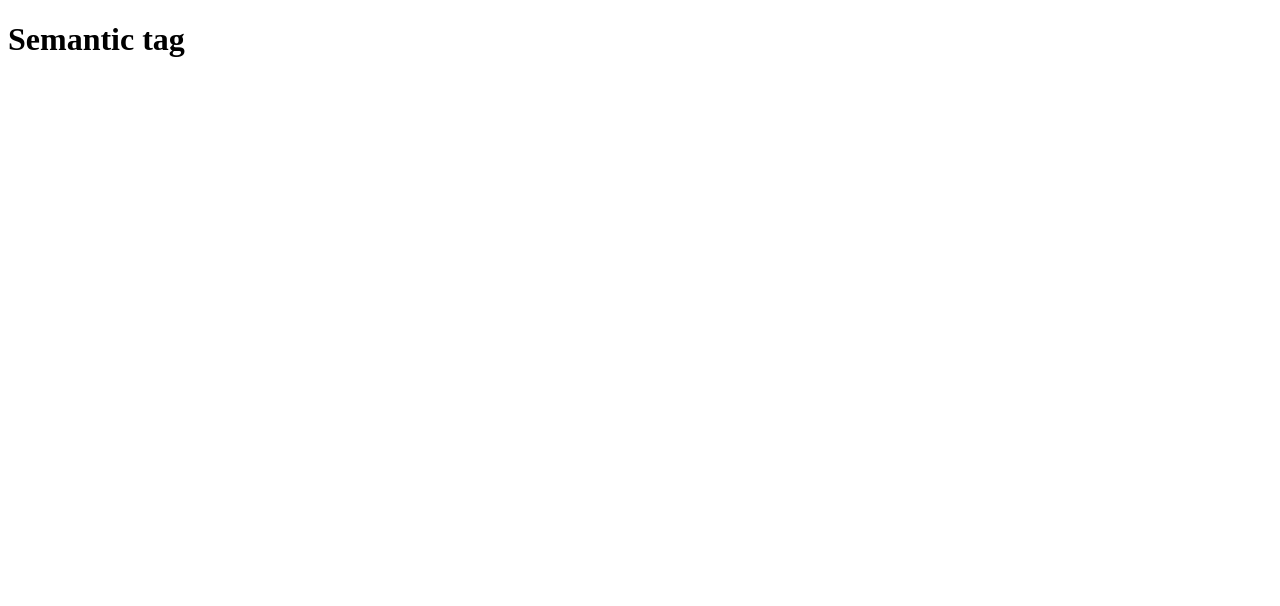
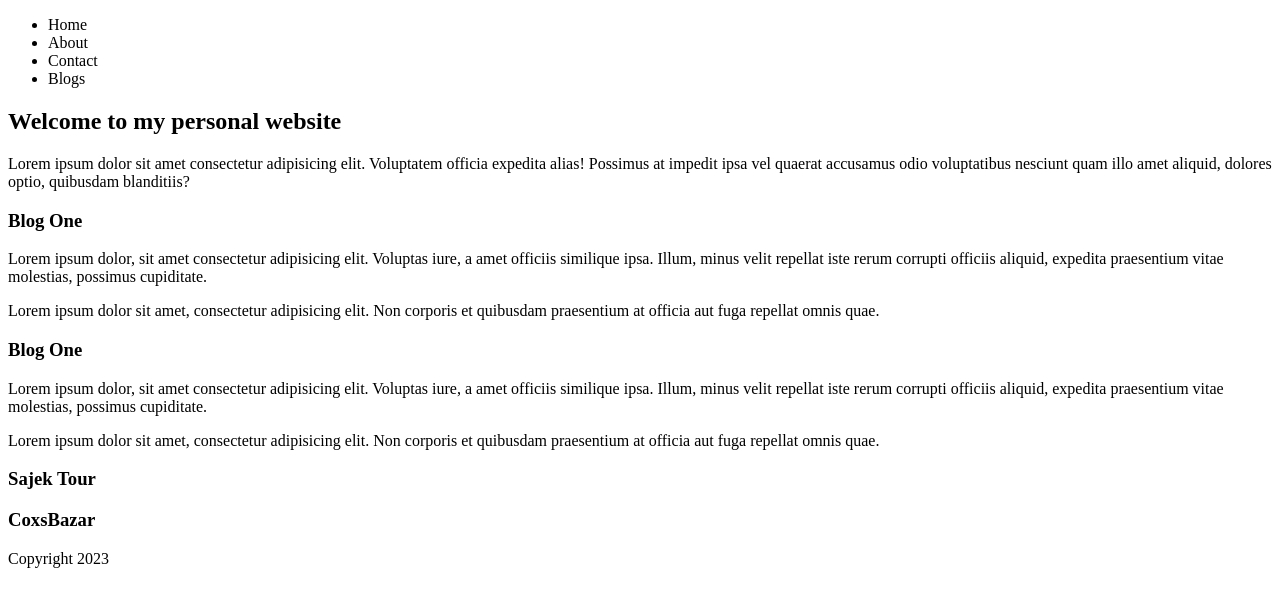
Before and after one commit to coder-Jahirul-Islam/Html-5-Intro, a plain HTML site: page semantic.html in a window 1280 px wide. Drawn offline with Linux system fonts and the light colour scheme.

Commit message:
added semantic

```diff
--- a/semantic.html
+++ b/semantic.html
@@ -1,13 +1,63 @@
 <!DOCTYPE html>
 <html lang="en">
+
 <head>
     <meta charset="UTF-8">
     <meta http-equiv="X-UA-Compatible" content="IE=edge">
     <meta name="viewport" content="width=device-width, initial-scale=1.0">
-    <title>Semantic</title>
+    <title>Semantic Tags</title>
 </head>
+
 <body>
-    <h1>Semantic tag</h1>
+    <header class="">
+        <nav>
+            <ul>
+                <li>Home</li>
+                <li>About</li>
+                <li>Contact</li>
+                <li>Blogs</li>
+            </ul>
+        </nav>
+        <h2>Welcome to my personal website</h2>
+        <p>Lorem ipsum dolor sit amet consectetur adipisicing elit. Voluptatem officia expedita alias! Possimus at
+            impedit ipsa vel quaerat accusamus odio voluptatibus nesciunt quam illo amet aliquid, dolores optio,
+            quibusdam blanditiis?</p>
+
+    </header>
+    <main>
+        <section class="blogs">
+            <article>
+                <h3>Blog One</h3>
+                <p>Lorem ipsum dolor, sit amet consectetur adipisicing elit. Voluptas iure, a amet officiis similique
+                    ipsa. Illum, minus velit repellat iste rerum corrupti officiis aliquid, expedita praesentium vitae
+                    molestias, possimus cupiditate.</p>
+                <p>Lorem ipsum dolor sit amet, consectetur adipisicing elit. Non corporis et quibusdam praesentium at
+                    officia aut fuga repellat omnis quae.</p>
+            </article>
+
+            <article>
+                <h3>Blog One</h3>
+                <p>Lorem ipsum dolor, sit amet consectetur adipisicing elit. Voluptas iure, a amet officiis similique
+                    ipsa. Illum, minus velit repellat iste rerum corrupti officiis aliquid, expedita praesentium vitae
+                    molestias, possimus cupiditate.</p>
+                <p>Lorem ipsum dolor sit amet, consectetur adipisicing elit. Non corporis et quibusdam praesentium at
+                    officia aut fuga repellat omnis quae.</p>
+            </article>
+        </section>
+        <section class="photo-albums">
+            <div class="album">
+                <h3>Sajek Tour</h3>
+            </div>
+            <div class="mages">
+                <div class="img">
+                    <h3>CoxsBazar</h3>
+                </div>
+            </div>
+        </section>
+    </main>
+    <footer>Copyright 2023</footer>
+
 
 </body>
+
 </html>
```
Also changed, not shown: non-semantic.html (+7 -0 lines), 1 other file.
